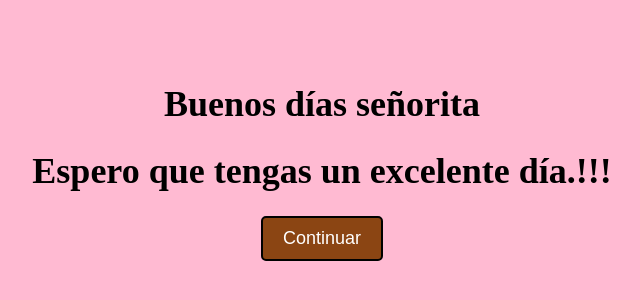
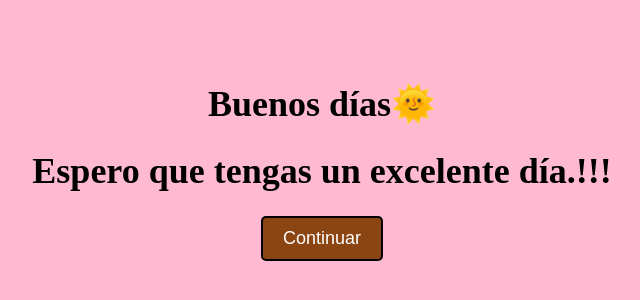
Before and after one commit to VAVILA19/FloresAmarillas, a plain HTML site: page index.html in a window 1280 px wide. Shown: the part 238-538 px from the top of the page, without its empty margins (318-958 px from the left). Drawn offline with Linux system fonts and the light colour scheme.

Commit message:
Update index.html

```diff
--- a/index.html
+++ b/index.html
@@ -8,7 +8,7 @@
 </head>
 <body>
     <div class="container">
-        <h1>Buenos días señorita</h1>
+        <h1>Buenos días🌞</h1>
         <h1>Espero que tengas un excelente día.!!!</h1>
         <button onclick="irAOtroHTML()">Continuar </button>
     </div>
```
